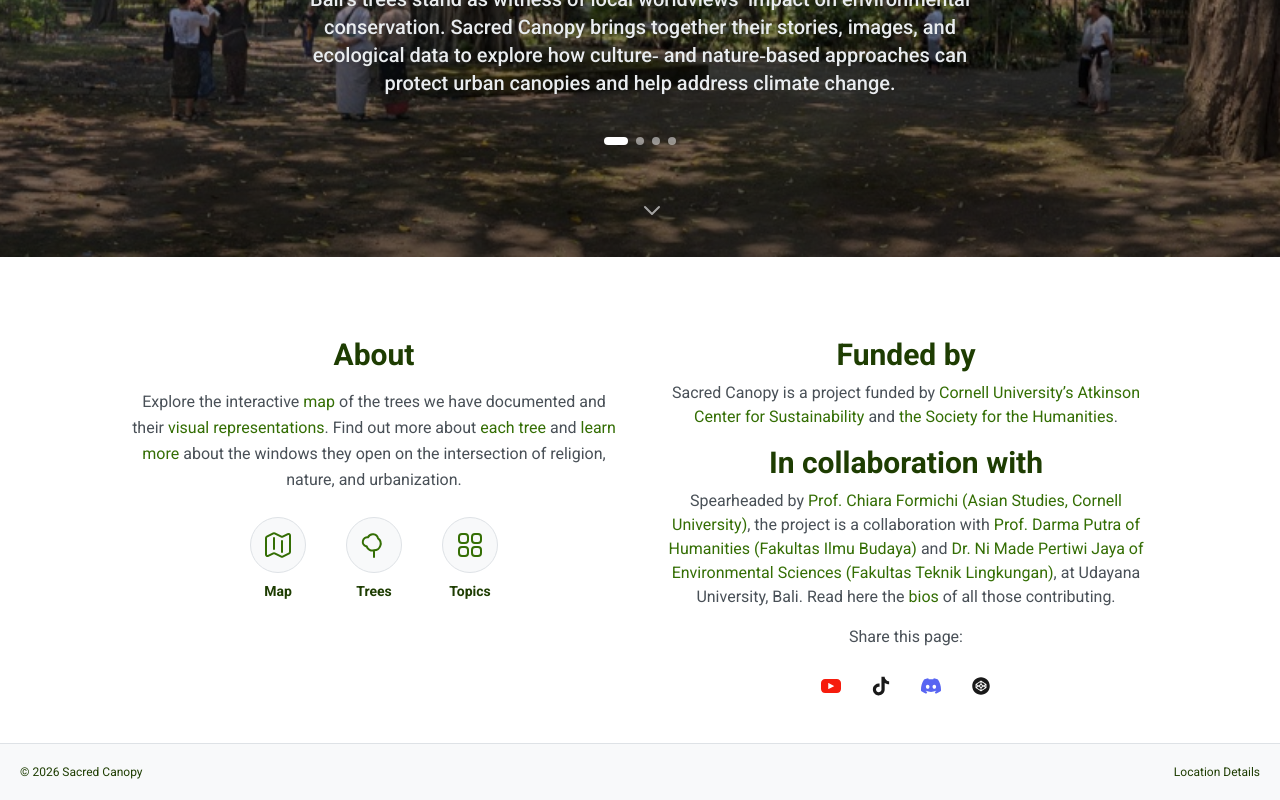
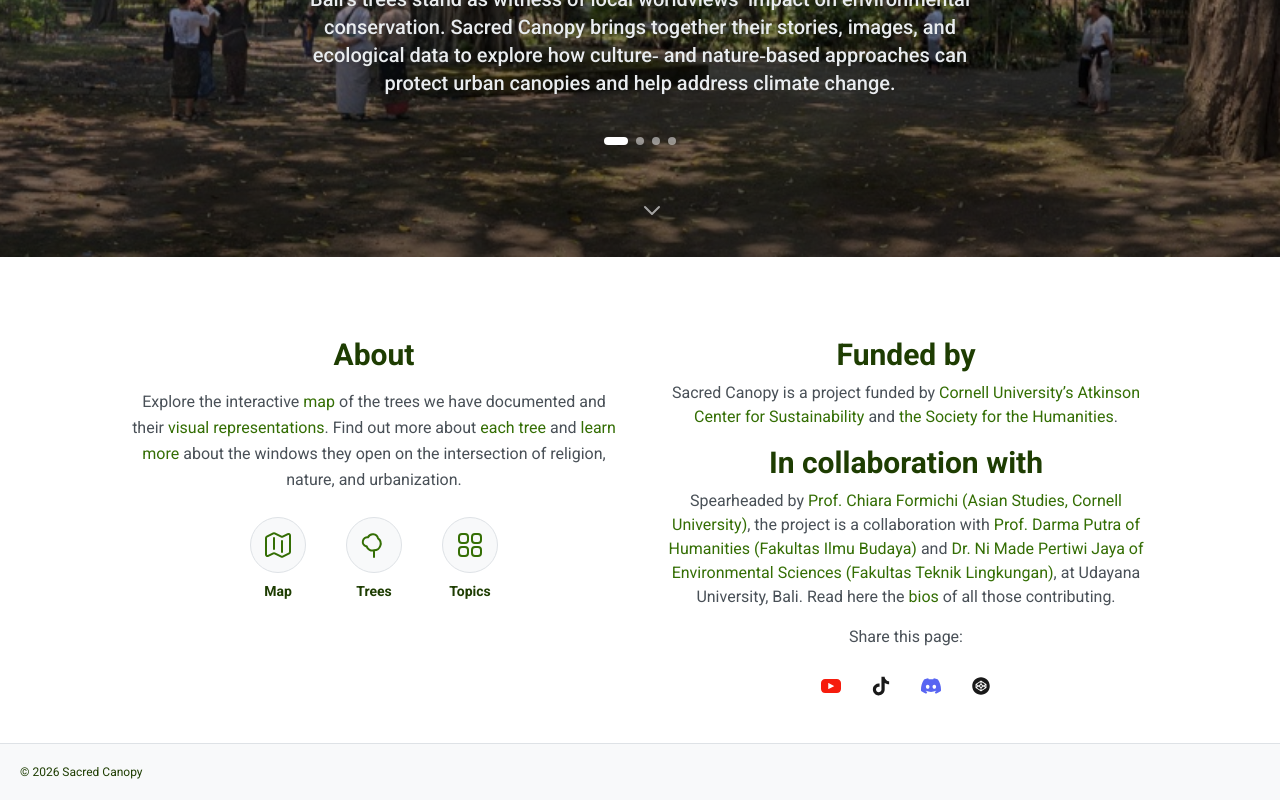
Before and after one commit to io94/react-saka, a React (Vite) app: page / in a window 1280 px wide. Shown: the part 543-1343 px from the top of the page. Built offline with nearby package versions, Linux system fonts and the light colour scheme.

Commit message:
Update Footer.jsx

```diff
--- a/src/components/Footer.jsx
+++ b/src/components/Footer.jsx
@@ -3,7 +3,7 @@ export default function Footer() {
     <footer className="bg-sand-50 border-t border-sand-200 text-forest-800 font-sans mt-auto">
       <div className="max-w-7xl mx-auto px-5 py-5 flex flex-col sm:flex-row items-center justify-between gap-3">
         <p className="text-xs">&copy; {new Date().getFullYear()} Sacred Canopy</p>
-        <p className="text-xs">Location Details</p>
+        <p className="text-xs"></p>
       </div>
     </footer>
   )
```
